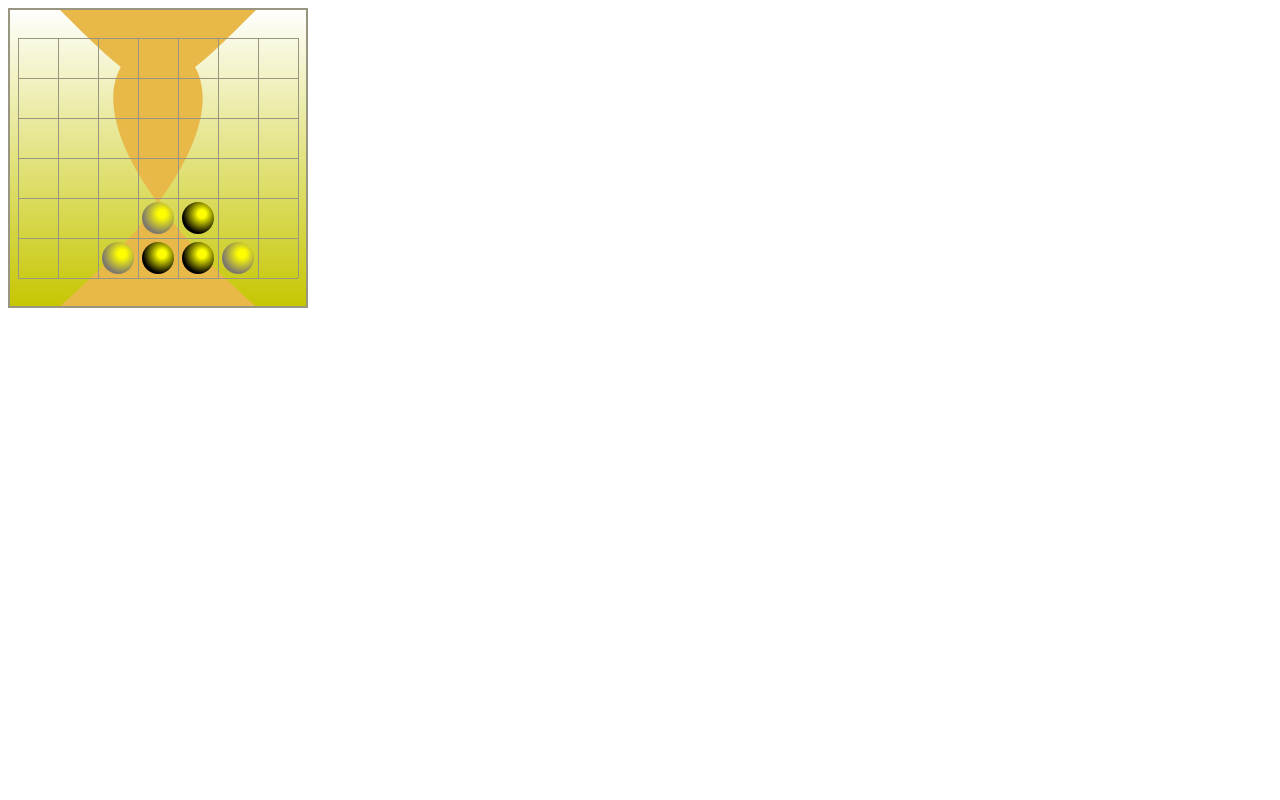
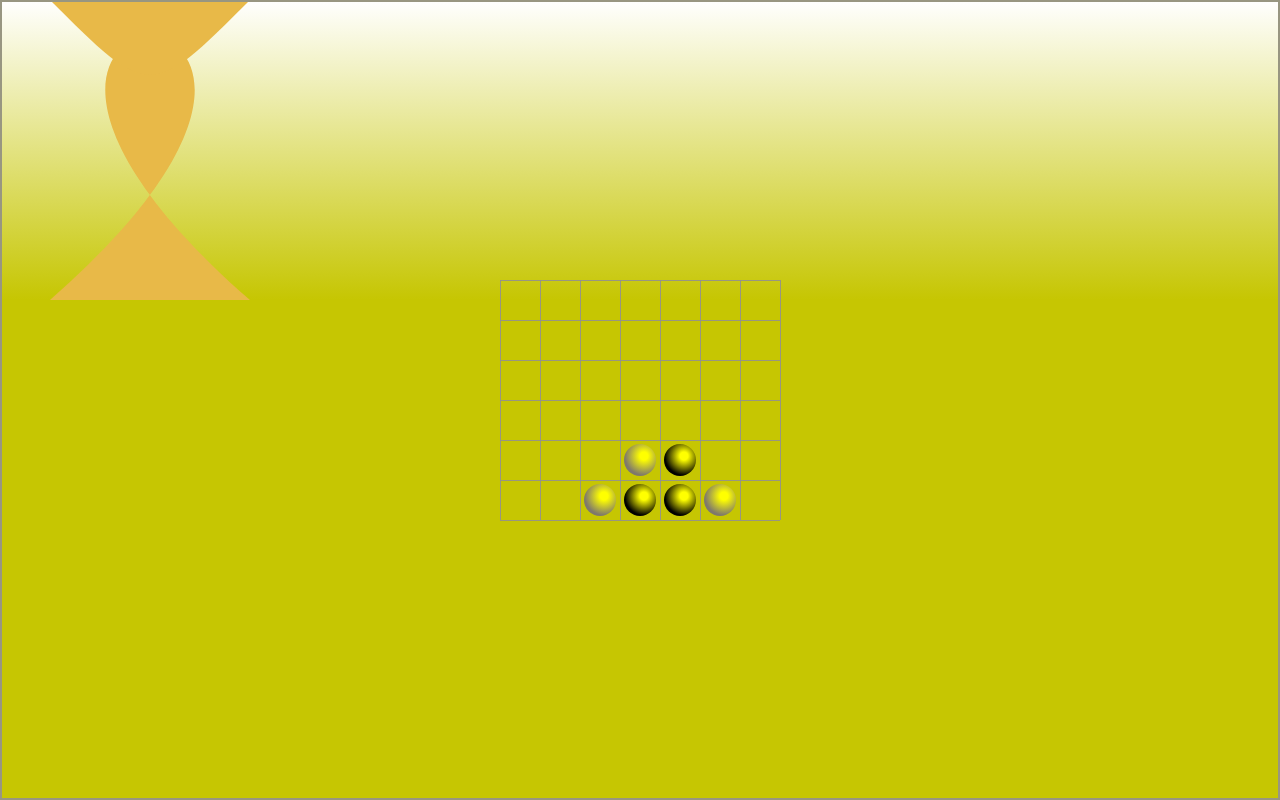
Before and after one commit to CrissNowik/4Balls, a plain HTML site: page index.html in a window 1280 px wide. Drawn offline with Linux system fonts and the light colour scheme.

Commit message:
fitting size, orientation and blocking

```diff
--- a/index.html
+++ b/index.html
@@ -2,14 +2,70 @@
 <html>
     <head>
         <meta charset="utf-8" />
-        <meta http-equiv="X-UA-Compatible" content="IE=edge">
+        <meta http-equiv="X-UA-Compatible" content="IE=edge"/>
         <title>Page Title</title>
-        <meta name="viewport" content="width=device-width, initial-scale=1">
+        <meta name="viewport" content="width=device-width, initial-scale=1.0, maximum-scale=1.0, user-scalable=no, target-densitydpi=device-dpi"/>
+        <style>
+            html, body {
+                overflow: hidden;
+                width: 100%;
+                height: 100%;
+                margin: 0;
+                padding: 0;
+                border: 0;
+            }
+        </style>
         <script>
+            let canvas;
+            let ctx;
         function init(){
-            let canvas = document.getElementById("mainCanvas");
-            let ctx = canvas.getContext("2d");
+            canvas = initFullScreenCanvas("mainCanvas");
+            ctx = canvas.getContext("2d");
+            repaint();
+/**
+fitting canvas to page size
+@param canvasID - string - ID of html canvas tag
+*/
+            function initFullScreenCanvas(canvasID) {
+                let canvas = document.getElementById(canvasID);
+                resizeCanvas(canvas);
+                window.addEventListener("resize", function () {
+                    resizeCanvas(canvas);
+                });
+                return canvas;
+            }
+/**
+change canvas size
+*/
+            function resizeCanvas(canvas) {
+                canvas.width = document.width || document.body.clientWidth;
+                canvas.height = document.height || document.body.clientHeight;
+                // inform main game object about resize!!!!!!
+                repaint();
+            }
+// blocking game orientation
+            function repaint() {
+                if (!ctx) {
+                    return;
+                }
+                ctx.fillStyle = "#fff";
+                ctx.fillRect(0,0, canvas.width, canvas.height);
 
+                reorient();
+                ctx.fillStyle = "darkgreen";
+                ctx.fillRect(10, 10, 250, 30);
+            }
+
+            function reorient() {
+                let angle = window.orientation;
+                if (angle) {
+                    let rot = -Math.PI*(angle/180);
+                    ctx.translate(
+                        angle == -90 ? canvas.width : 0,
+                        angle == 90 ? canvas.height : 0);
+                        ctx.rotate(rot);
+                }
+            }
 // gradient
             let gradient = ctx.createLinearGradient(0,0,0, 300);
 
```
